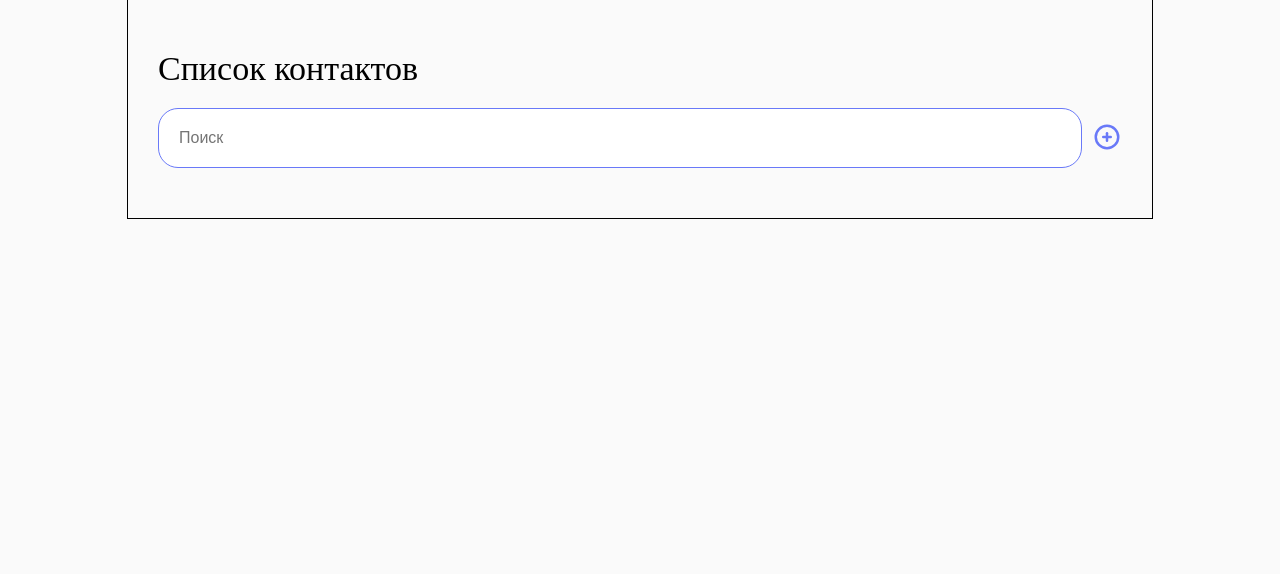
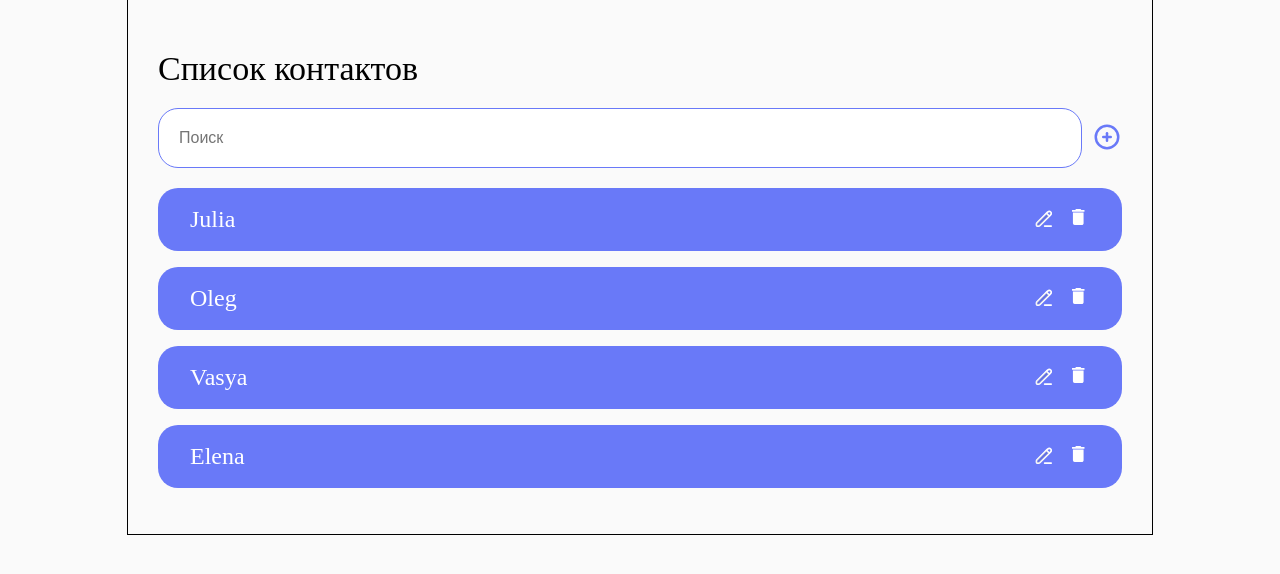
Before and after one commit to Julyme3/contact-app, a Vue app: page / in a window 1280 px wide. Shown: the top 574 px of the page. Built offline with nearby package versions, Linux system fonts and the light colour scheme.

Commit message:
add mock contacts

```diff
--- /dev/null
+++ b/src/services/contacts.ts
@@ -0,0 +1,15 @@
+import type { IContact } from '@/types/contact'
+import data from '@/services/data.json'
+
+const readInvoices = async (): Promise<IContact[]> => {
+  // call api
+  return new Promise((resolve) => {
+    setTimeout(() => {
+      resolve(data)
+    }, 100)
+  })
+}
+
+export default {
+  readInvoices
+}
--- /dev/null
+++ b/src/services/data.json
@@ -0,0 +1,26 @@
+[
+  {
+    "id": "1",
+    "name": "Julia",
+    "phone": "9 888 88 11 11",
+    "email": "test1@mail.ru"
+  },
+  {
+    "id": "2",
+    "name": "Oleg",
+    "phone": "9 888 88 11 33",
+    "email": "test2@mail.ru"
+  },
+  {
+    "id": "3",
+    "name": "Vasya",
+    "phone": "9 888 88 11 77",
+    "email": "test3@mail.ru"
+  },
+  {
+    "id": "4",
+    "name": "Elena",
+    "phone": "9 888 88 11 55",
+    "email": "test4@mail.ru"
+  }
+]
--- a/src/stores/contacts.ts
+++ b/src/stores/contacts.ts
@@ -1,5 +1,6 @@
 import { defineStore } from 'pinia'
 import type { IContact } from '@/types/contact'
+import ContactService from '@/services/contacts'
 
 export type RootState = {
   isContactModalShown: boolean
@@ -35,6 +36,10 @@ export const useContactsStore = defineStore('contacts', {
     setActiveContactId(id: string) {
       this.activeContactId = id
     },
+    async fetchContact() {
+      const results = await ContactService.readInvoices()
+      this.contactsData = results
+    },
     setContact(payload: IContact) {
       this.contactsData.push(payload)
     },
--- a/src/views/HomeView.vue
+++ b/src/views/HomeView.vue
@@ -18,6 +18,7 @@ import Header from '@/components/Header.vue'
 import { useContactsStore } from '@/stores/contacts'
 
 const contactsStore = useContactsStore()
+contactsStore.fetchContact()
 
 const editContact = (id: string) => {
   contactsStore.setActiveContactId(id)
--- a/tsconfig.app.json
+++ b/tsconfig.app.json
@@ -1,6 +1,6 @@
 {
   "extends": "@vue/tsconfig/tsconfig.web.json",
-  "include": ["env.d.ts", "src/**/*", "src/**/*.vue"],
+  "include": ["env.d.ts", "src/**/*", "src/**/*.vue", "src/**/*.json"],
   "exclude": ["src/**/__tests__/*"],
   "compilerOptions": {
     "composite": true,
```
